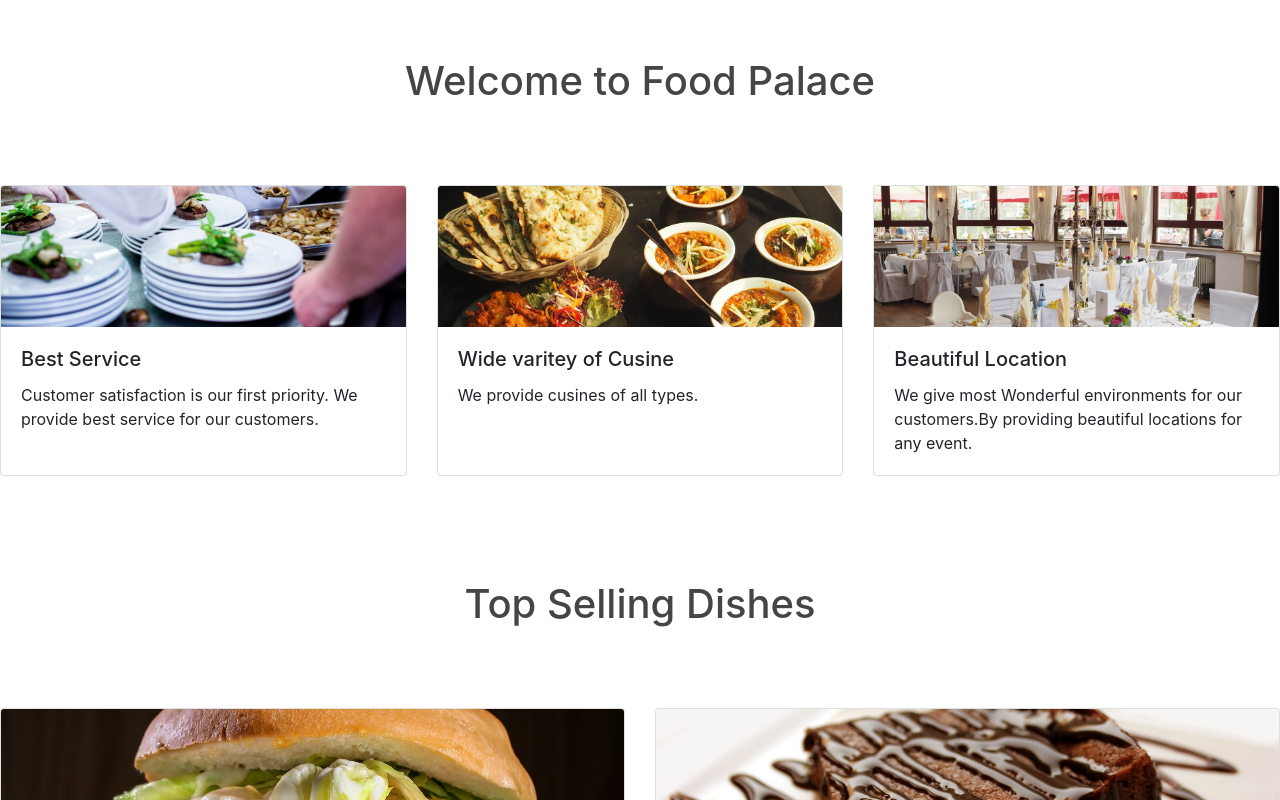
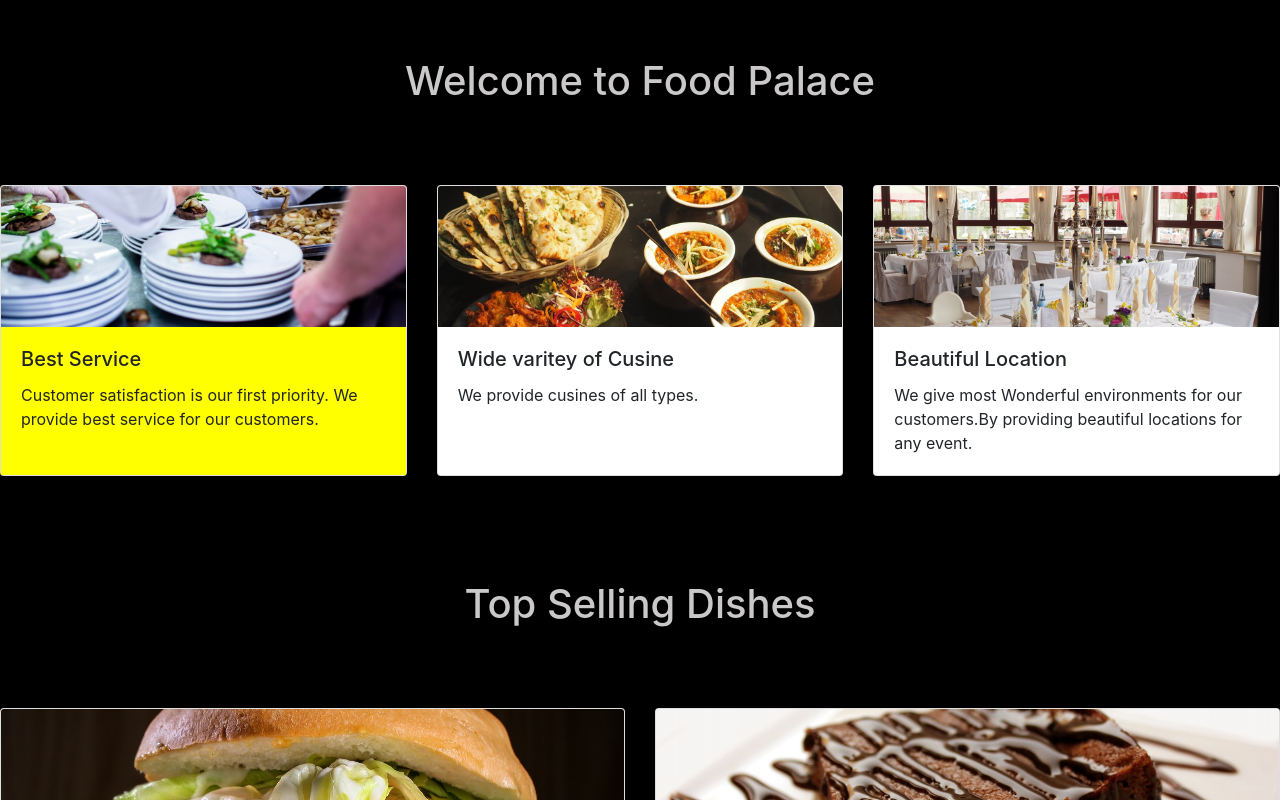
Before and after one commit to ZapeeoSheikh/Hacktoberfest2022, a plain HTML site: page restaurant-website/index.html in a window 1280 px wide. In both pictures the pointer is over the element 203 px from the left and 925 px from the top of the page. Shown: the part 525-1325 px from the top of the page. Drawn offline with nearby package versions, Linux system fonts and the light colour scheme.

Commit message:
updatestyle.css
Add some designing to the website.

```diff
--- a/restaurant-website/style.css
+++ b/restaurant-website/style.css
@@ -4,7 +4,7 @@
 
 #mainheading{
     text-align: center;
-    color: rgba(26, 25, 25, 0.808);
+    color: rgba(250, 248, 248, 0.808);
     margin: 80px 10px 80px 10px;
 }
 #subheading{
@@ -16,6 +16,7 @@ body{
     overflow-x: hidden;
     margin: 0px;
     padding: 0px;
+    background-color: black;
 }
 
 .footer{
@@ -33,3 +34,9 @@ body{
 .card-deck{
     margin:15px 5px 20px 5px;
 }
+.card-body:hover{
+    background-color: yellow;
+    transform: scale(1.0);
+
+
+}
```
